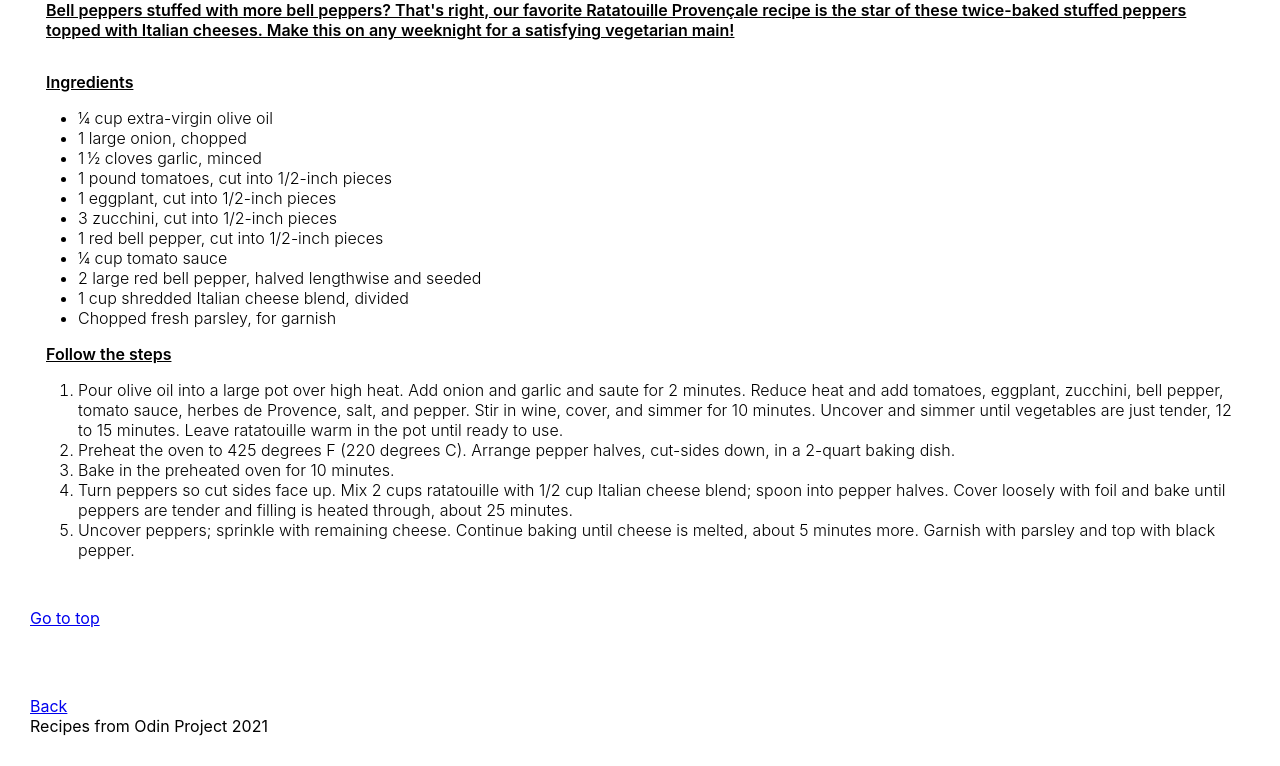
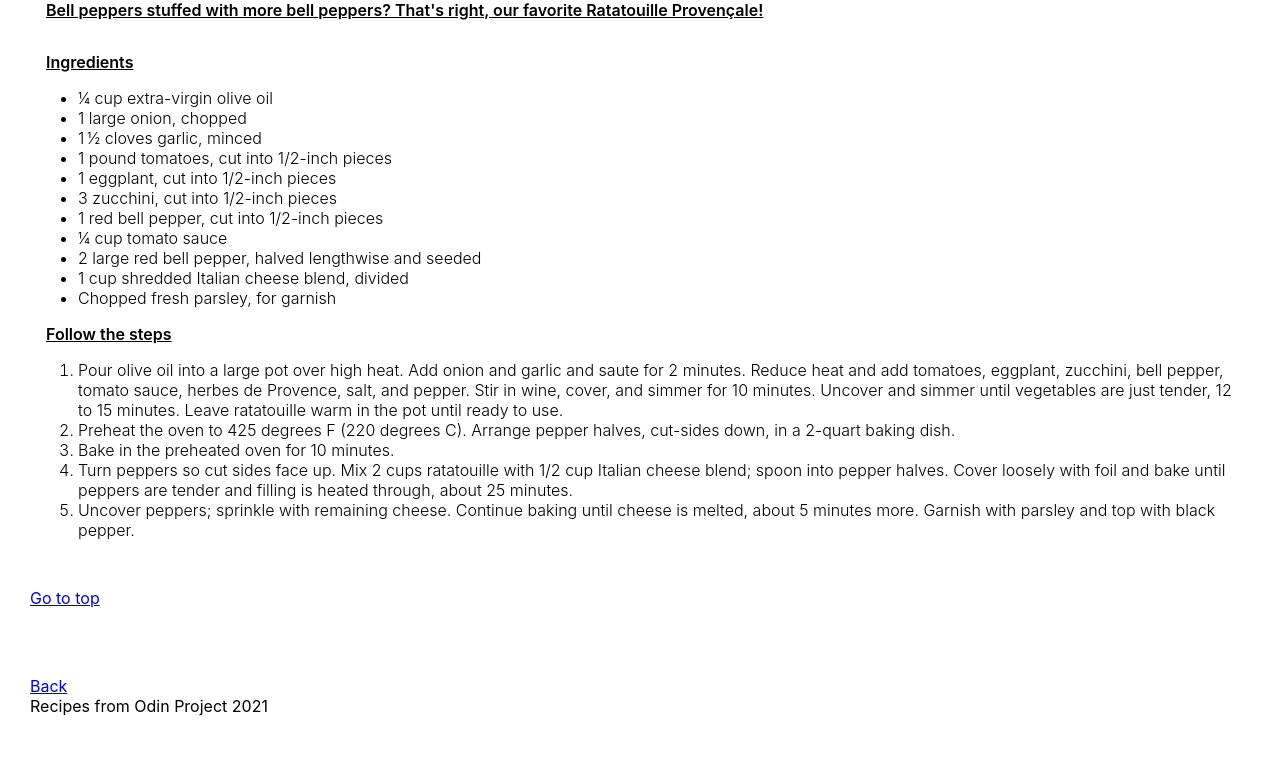
Before and after one commit to jwmenjivar/odin-recipes, a plain HTML site: page recipes/Ratatouille.html in a window 1280 px wide. Shown: the part 393-1159 px from the top of the page. Drawn offline with Linux system fonts and the light colour scheme.

Commit message:
deleted some text from the compelling description

```diff
--- a/recipes/Ratatouille.html
+++ b/recipes/Ratatouille.html
@@ -13,7 +13,7 @@
         <h1>Ratatouille-Stuffed Peppers</h1>
         <img src="../images/ratatouille.png" alt="ratatouille-stuffed">
         <h2>Here's how to cook it!</h2>
-        <p>Bell peppers stuffed with more bell peppers? That's right, our favorite Ratatouille Provençale recipe is the star of these twice-baked stuffed peppers topped with Italian cheeses. Make this on any weeknight for a satisfying vegetarian main!</p>
+        <p>Bell peppers stuffed with more bell peppers? That's right, our favorite Ratatouille Provençale!</p>
     </header>
     <main>
     <p>Ingredients</p>
```
